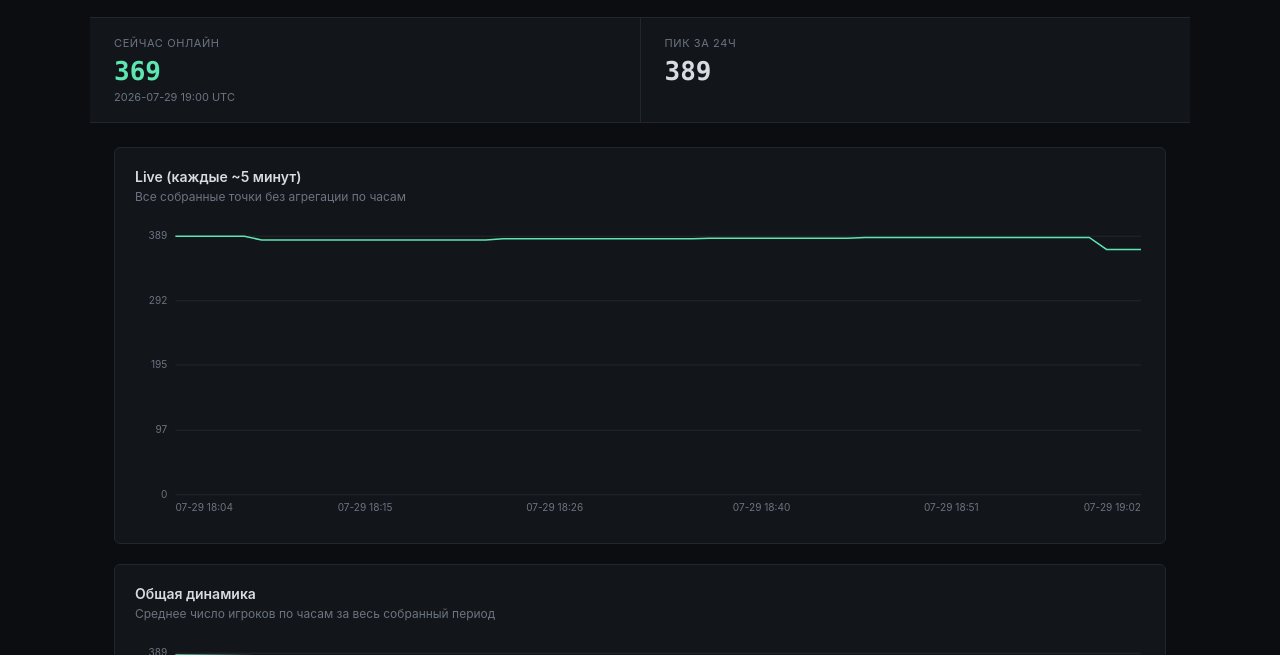
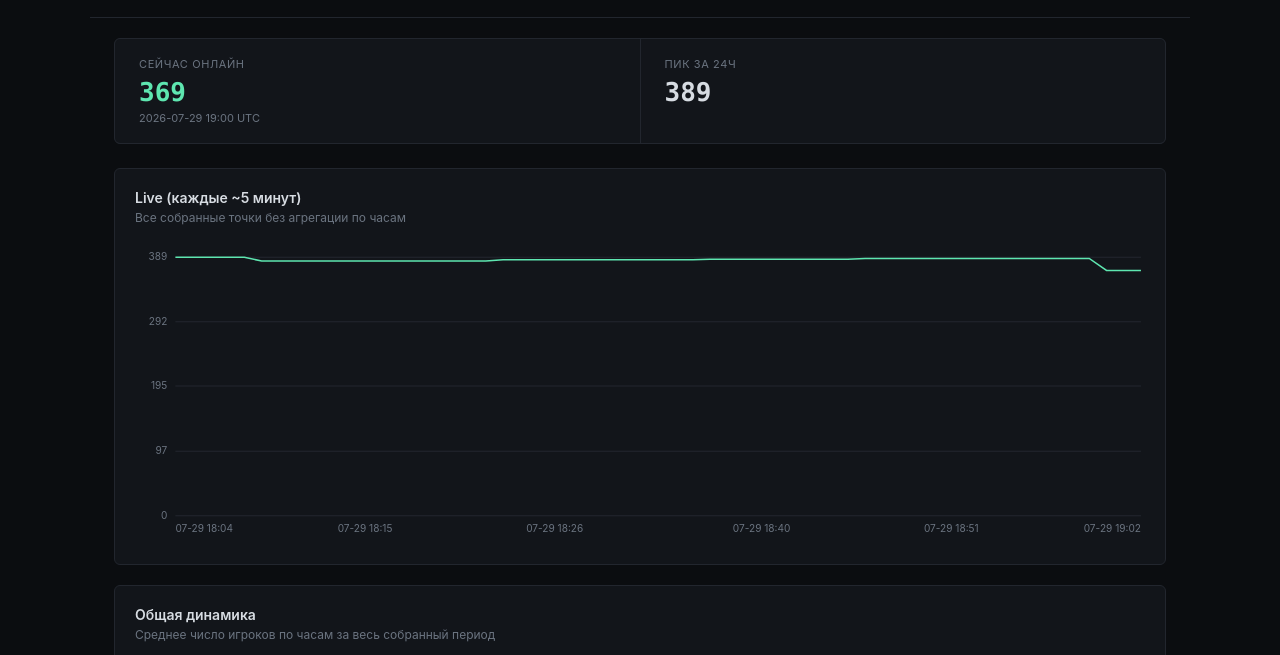
Before and after one commit to MrSnorch/soulscam-charts, a plain HTML site: page docs/index.html in a window 1280 px wide. Shown: the part 75-730 px from the top of the page. Drawn offline with Linux system fonts and the light colour scheme.

Commit message:
Update index.html

```diff
--- a/docs/index.html
+++ b/docs/index.html
@@ -43,14 +43,19 @@
     font-size: 13px;
   }
 
+  .stats-wrap {
+    max-width: 1100px;
+    margin: 20px auto 0;
+    padding: 0 24px;
+  }
   .stats {
     display: grid;
     grid-template-columns: repeat(2, 1fr);
     gap: 1px;
     background: var(--line);
-    border-bottom: 1px solid var(--line);
-    max-width: 1100px;
-    margin: 0 auto;
+    border: 1px solid var(--line);
+    border-radius: 6px;
+    overflow: hidden;
   }
   .stat {
     background: var(--panel);
@@ -168,6 +173,7 @@
   <p>Roots of Embervault &middot; онлайн игроков во времени, по данным Steam API</p>
 </header>
 
+<div class="stats-wrap">
 <div class="stats" id="stats">
   <div class="stat live">
     <div class="label">Сейчас онлайн</div>
@@ -178,6 +184,7 @@
     <div class="label">Пик за 24ч</div>
     <div class="value mono" id="stat-peak24">&mdash;</div>
   </div>
+</div>
 </div>
 
 <main>
```
